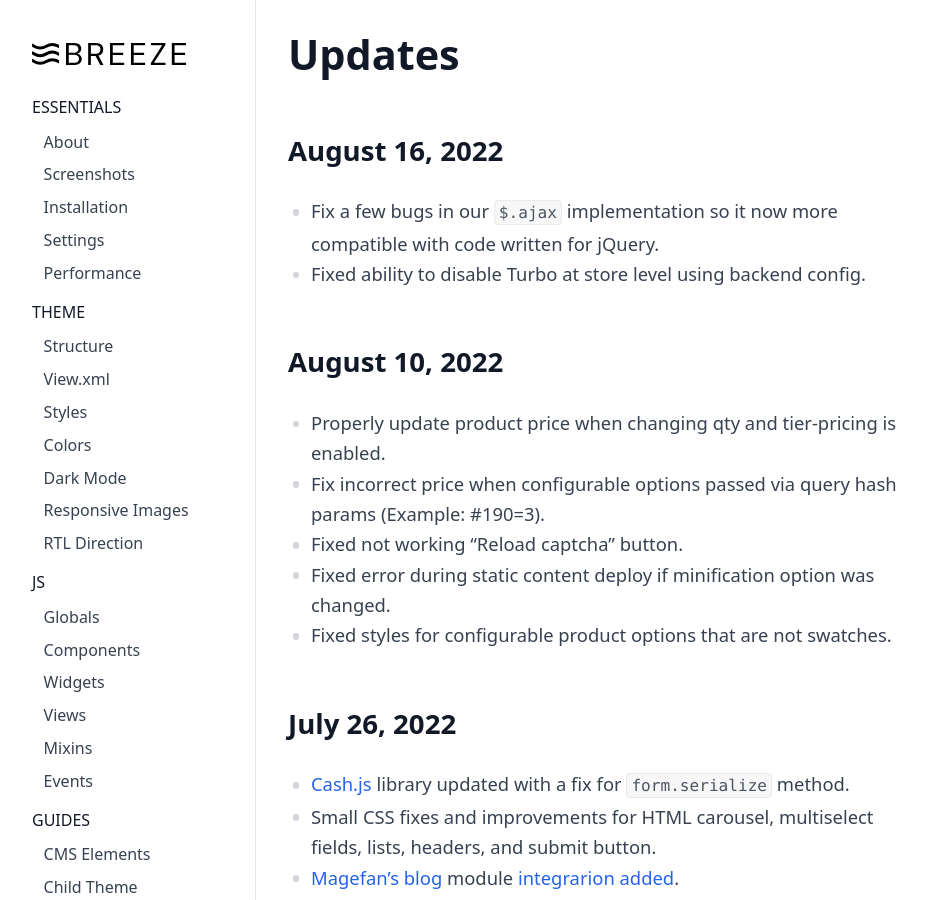
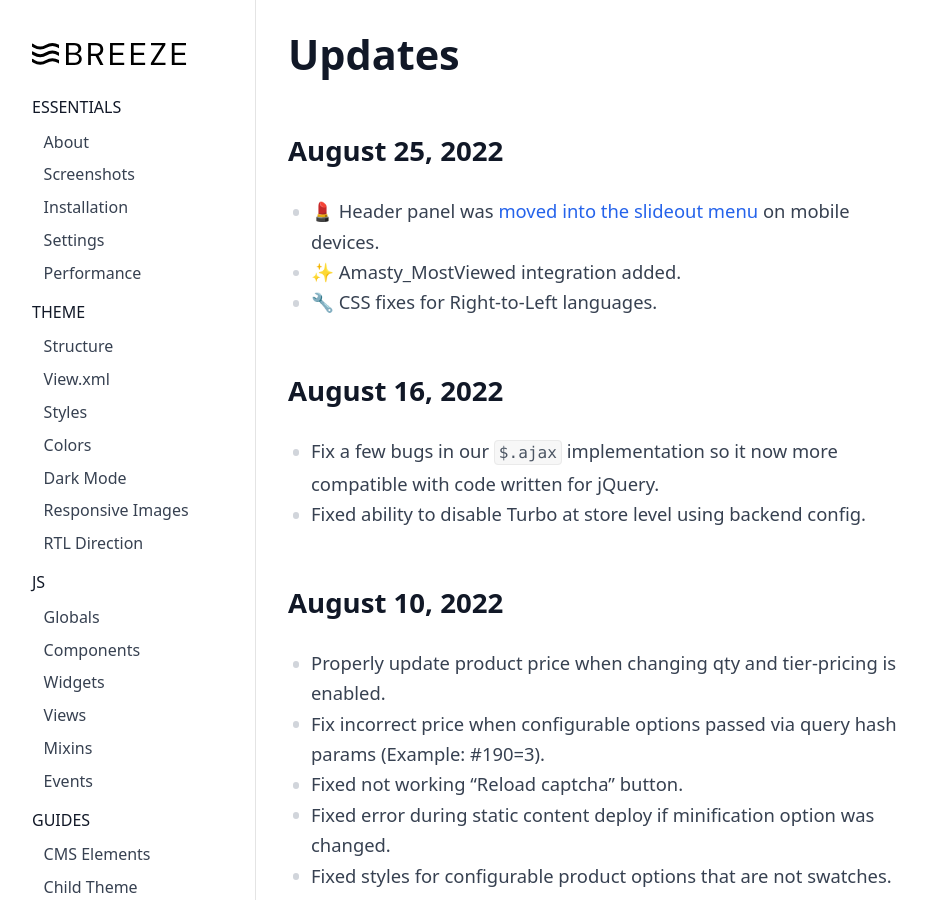
Before and after one commit to breezefront/breezefront.com, a Jekyll site: the page built from collections/_misc/updates.md, in a window 1280 px wide and 900 px high. Shown: the whole window, without its empty margins (0-928 px from the left). Built offline with Jekyll 4.4.1, drawn with Linux system fonts in a browser that asks for light colours.

Commit message:
Changelog update

```diff
--- a/collections/_misc/updates.md
+++ b/collections/_misc/updates.md
@@ -6,6 +6,13 @@ order: 50
 ---
 
 # Updates
+
+## August 25, 2022
+
+ -  💄 Header panel was [moved into the slideout menu](https://twitter.com/breezefront/status/1559913064853606400)
+    on mobile devices.
+ -  ✨ Amasty_MostViewed integration added.
+ -  🔧 CSS fixes for Right-to-Left languages.
 
 ## August 16, 2022
 
```
Also changed, not shown: collections/_misc/compatible-modules.md (+2 -1 lines).
